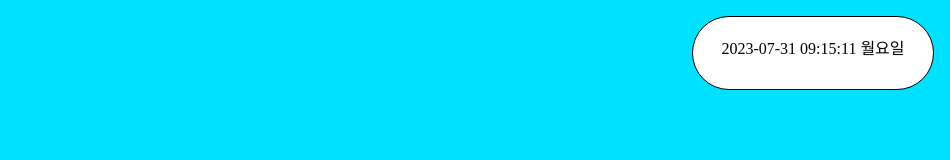
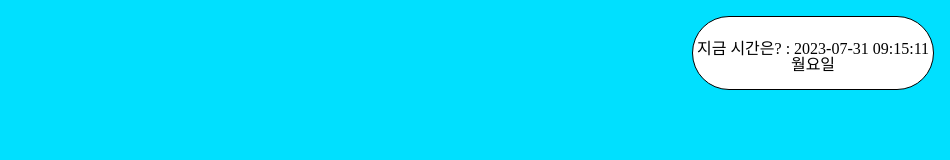
Before and after one commit to WebFishingGame/Frontend, a React (Create React App) app: page / in a window 1280 px wide. Shown: the top 160 px of the page, without its empty margins (330-1280 px from the left). Built offline with nearby package versions, Linux system fonts and the light colour scheme.

Commit message:
test commit

```diff
--- a/src/components/Main/main.tsx
+++ b/src/components/Main/main.tsx
@@ -22,7 +22,7 @@ const FishingPage = () => {
         <S.GameButtonLink to="/fishing">
           <S.ButtonText>낚시터</S.ButtonText>
         </S.GameButtonLink>
-        <S.TimeBox>{nowTime}</S.TimeBox>
+        <S.TimeBox>지금 시간은? : {nowTime}</S.TimeBox>
         <S.BetweenBox></S.BetweenBox>
         <S.GameButtonLink to="/realEstate">
           <S.ButtonText>부동산</S.ButtonText>
```
